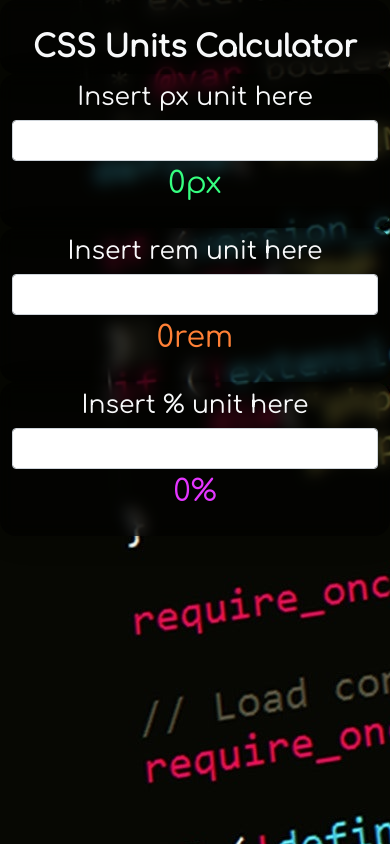
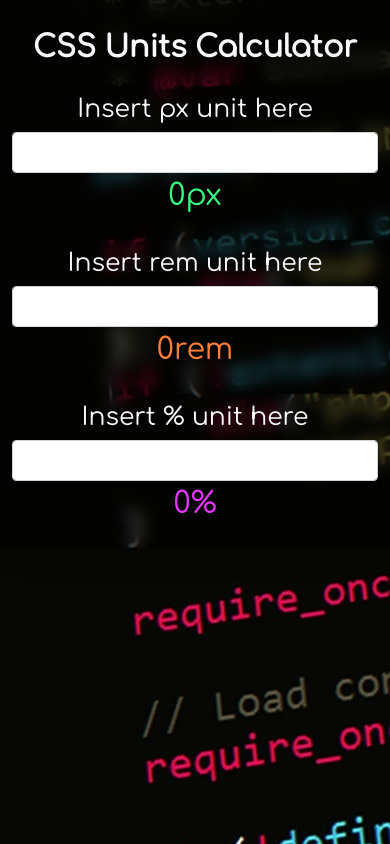
Before and after one commit to aero-26/css-unit-converter, a plain HTML site: page index.html in a window 390 px wide. Drawn offline with Linux system fonts and the light colour scheme.

Commit message:
Fixed the heading element.

```diff
--- a/index.html
+++ b/index.html
@@ -33,7 +33,7 @@
         <div class="row"></div>
 
         <!-- Px unit. -->
-        <div class="col-xl-4 blur-background text-center card-height">
+        <div class="col-sm-4 blur-background text-center card-height">
           <div>
             <img class="img" src="images/px.jpg" alt="image for px" />
           </div>
@@ -46,7 +46,7 @@
         </div>
 
         <!-- For rem unit. -->
-        <div class="col-xl-4 blur-background text-center card-height">
+        <div class="col-sm-4 blur-background text-center card-height">
           <div>
             <img class="img" src="images/rem.jpg" alt="image for rem" />
           </div>
@@ -59,7 +59,7 @@
         </div>
 
         <!-- For % unit. -->
-        <div class="col-xl-4 blur-background text-center card-height">
+        <div class="col-sm-4 blur-background text-center card-height">
           <div class="image">
             <img class="img" src="images/percent.jpg" alt="" />
           </div>
--- a/mobile.css
+++ b/mobile.css
@@ -1,6 +1,7 @@
 @media screen and (max-width: 425px) {
    #custom-h1{
     font-size: 1.875rem !important;
+    margin-bottom: 1.25rem !important;
    }
     .img{
     display: none;
@@ -17,6 +18,9 @@
    .form-control{
     padding-top: 10px !important;
     padding-bottom: 5px !important;
+   }
+   .blur-background{
+    border-radius: 0;
    }
 }
 
```
